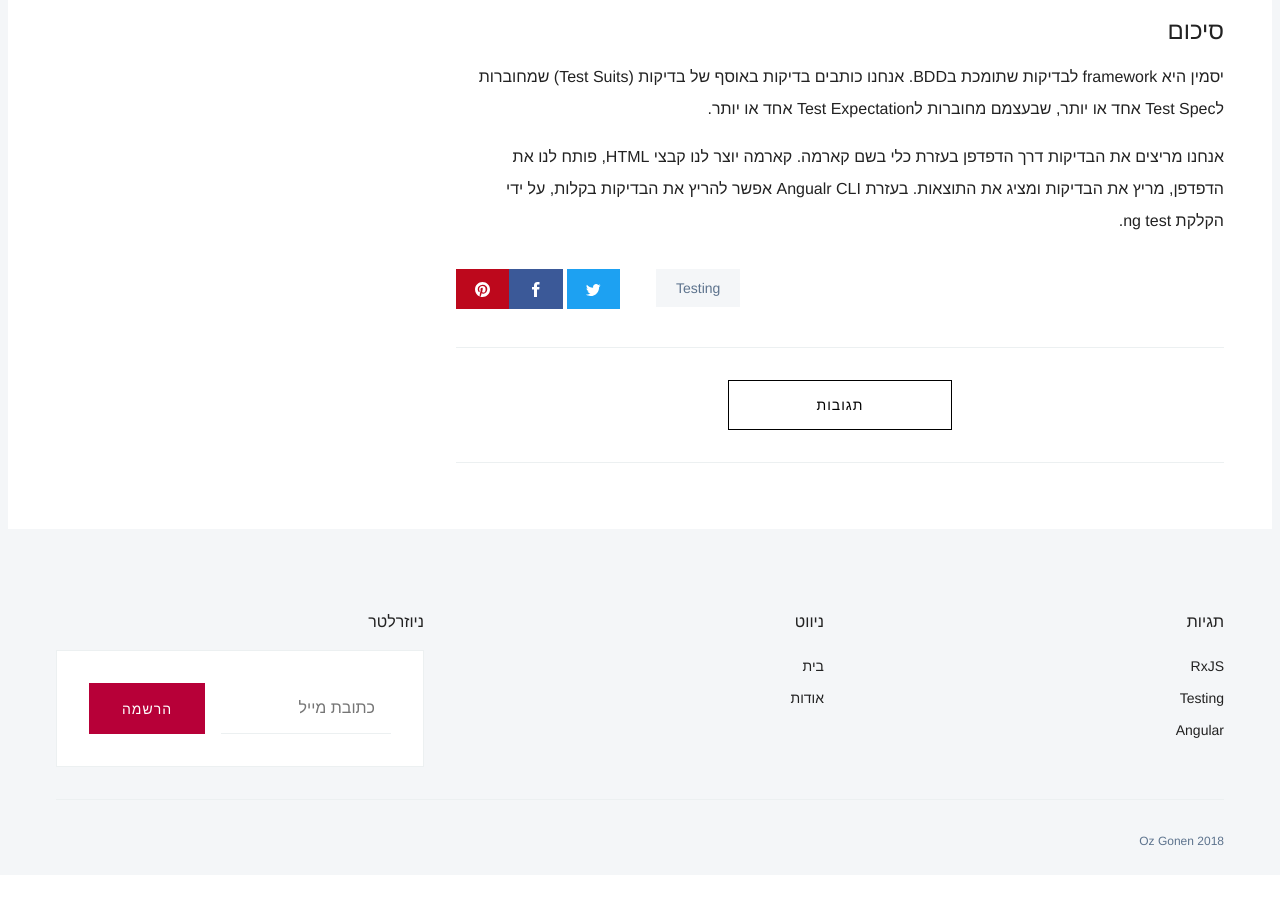
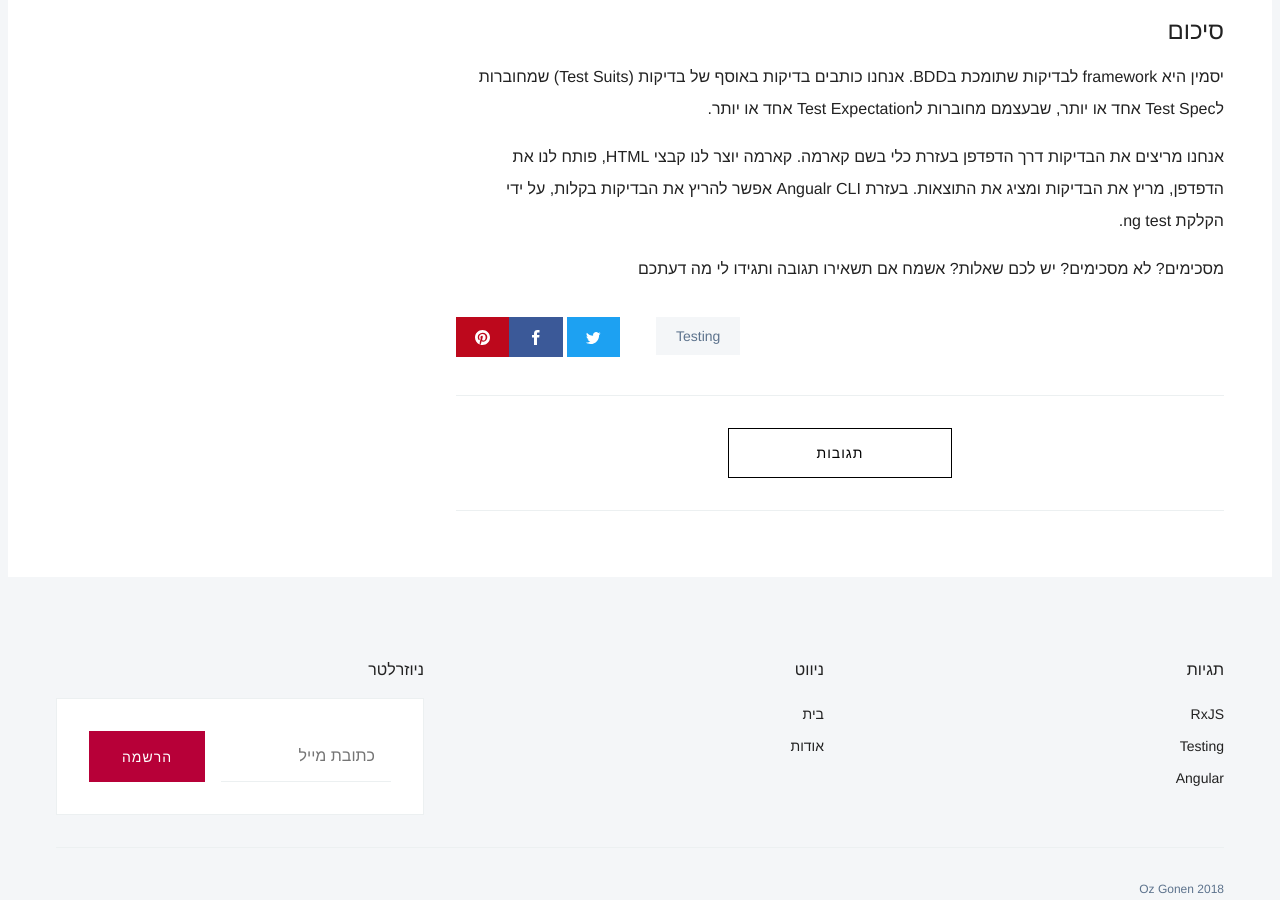
Before and after one commit to ozgonen/ozgonen.github.io, a Jekyll site: the page built from _posts/2018-04-24-testing-angular-4.md, in a window 1280 px wide and 900 px high, scrolled down 3937 px. Built offline with Jekyll 4.4.1, drawn with Linux system fonts in a browser that asks for light colours; some web fonts are replaced; before the commit the page ends 4812 px from its top, so only the background shows below that.

Commit message:
Added text after blog post

```diff
--- a/_layouts/post.html
+++ b/_layouts/post.html
@@ -19,6 +19,9 @@ layout: default
 
         <div class='c-content'>
           {{ content }}
+
+
+          מסכימים? לא מסכימים? יש לכם שאלות? אשמח אם תשאירו תגובה ותגידו לי מה דעתכם
         </div>
 
         <div class='o-grid'>
```
